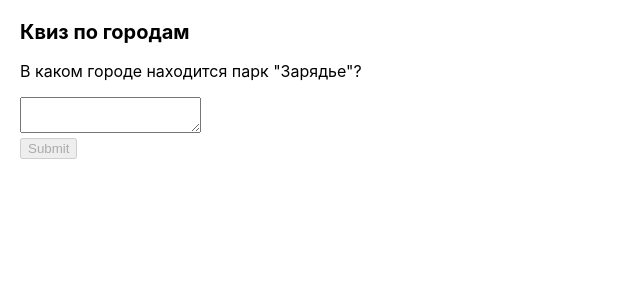
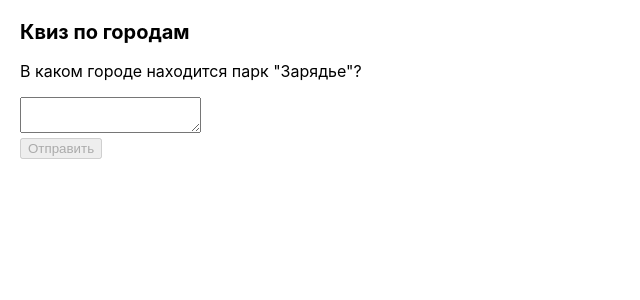
Before and after one commit to becasualle/devsurge-react-course, a React (Create React App) app: page / in a window 1280 px wide. Shown: the top 300 px of the page, without its empty margins (0-640 px from the left). Built offline with nearby package versions, Linux system fonts and the light colour scheme.

Commit message:
don't remember

```diff
--- a/src/reacting-to-input-with-state/form.jsx
+++ b/src/reacting-to-input-with-state/form.jsx
@@ -3,7 +3,8 @@ import { useState } from 'react';
 export default function Form() {
   const [answer, setAnswer] = useState('');
   const [error, setError] = useState(null);
-  const [status, setStatus] = useState('typing');
+
+  const [status, setStatus] = useState('typing'); // 'typing', 'submitting', or 'success'
 
   if (status === 'success') {
     return <h1>Это правильный ответ!</h1>;
@@ -37,16 +38,19 @@ export default function Form() {
         />
         <br />
         <button disabled={answer.length === 0 || status === 'submitting'}>
-          Submit
+          Отправить
         </button>
-        {error !== null && <p className="Error">{error.message}</p>}
+        {error !== null && status !== 'submitting' && (
+          <p style={{ color: 'crimson' }}>{error.message}</p>
+        )}
+        {status === 'submitting' && <p>Загрузка...</p>}
       </form>
     </>
   );
 }
 
 function submitForm(answer) {
-  // Pretend it's hitting the network.
+  // Имитируем HTTP-запрос
   return new Promise((resolve, reject) => {
     setTimeout(() => {
       let shouldError = answer.toLowerCase() !== 'москва';
```
